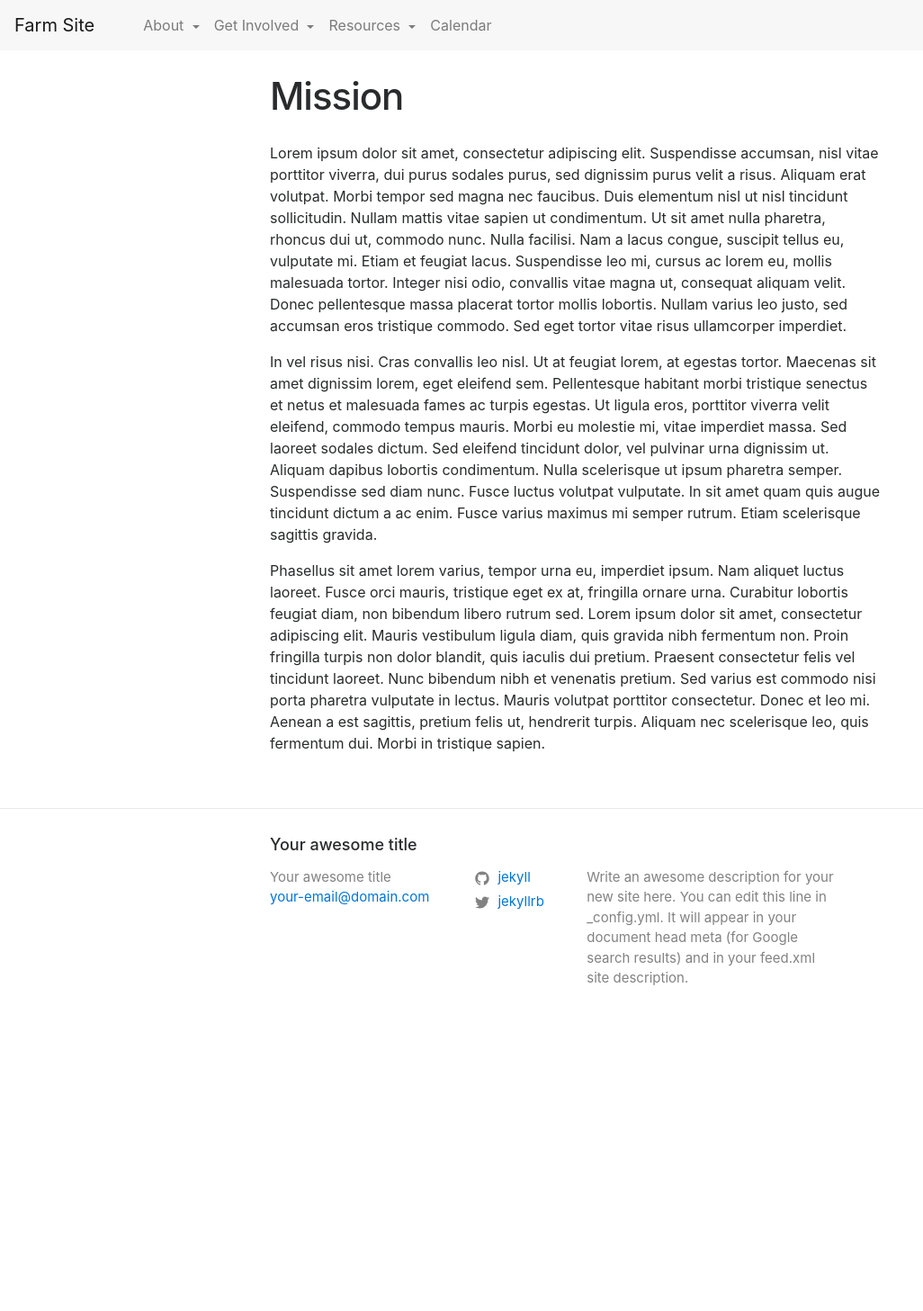
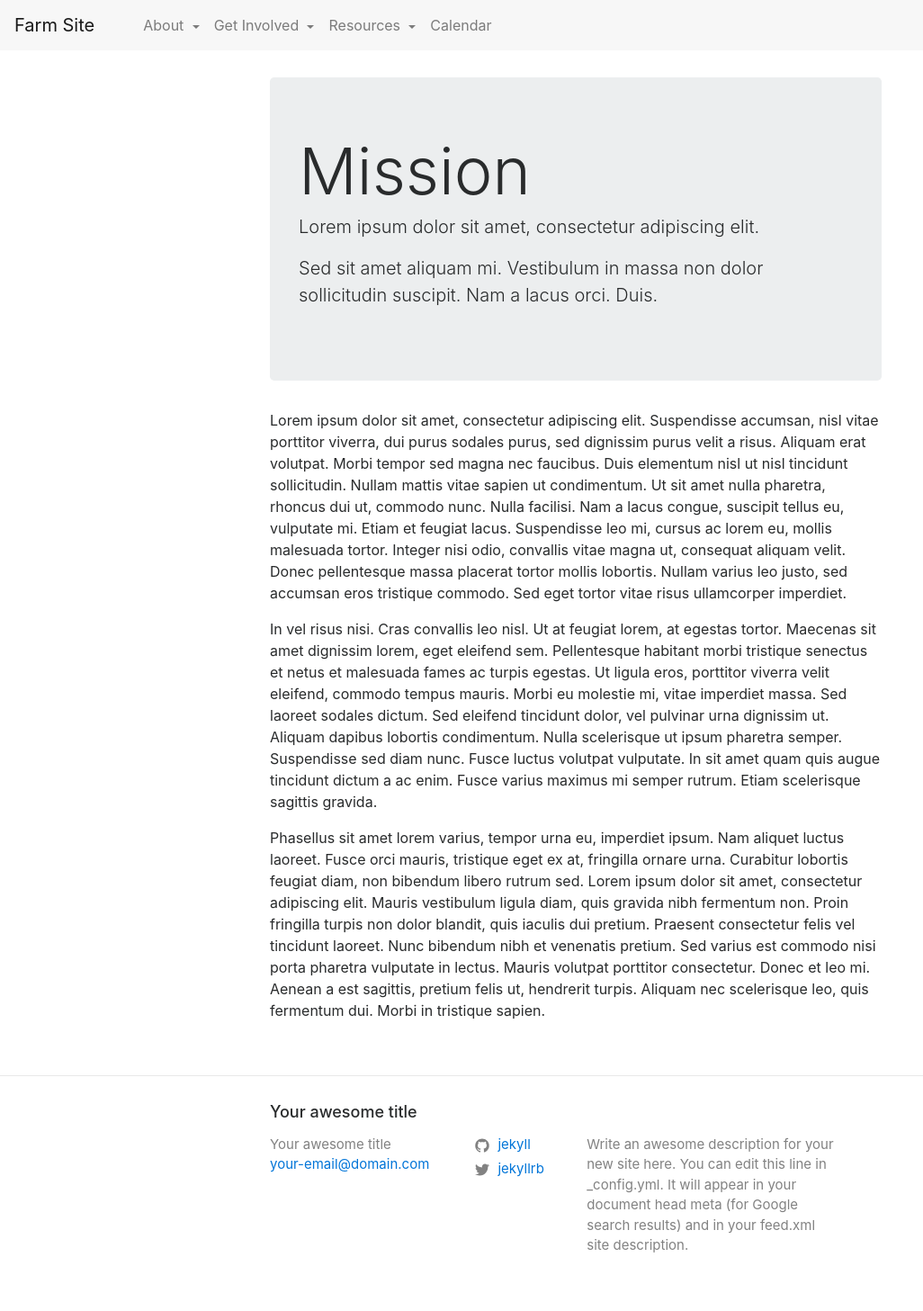
Before and after one commit to cgreim/farm-site, a Jekyll site: the page built from mission.md, in a window 1280 px wide. Shown: the whole page at 90% size, without its empty margins (0-1026 px from the left). Built offline with Jekyll 4.4.1, drawn with Linux system fonts in a browser that asks for light colours; nearby versions of some CDN libraries; before the commit the page ends 1160 px from its top, so only the background shows below that.

Commit message:
start mission layout

```diff
--- a/_includes/header.html
+++ b/_includes/header.html
@@ -11,7 +11,7 @@
             About
           </a>
           <div class="dropdown-menu" aria-labelledby="navbarDropdownMenuLink">
-            <a class="dropdown-item" href="#">Mission / Vision</a>
+            <a class="dropdown-item" href="/mission/">Mission / Vision</a>
             <a class="dropdown-item" href="#">Altgeld Sawyer</a>
           </div>
         </li>
--- a/_layouts/mission-page.html
+++ b/_layouts/mission-page.html
@@ -3,9 +3,18 @@ layout: default
 ---
 <article class="post">
 
-  <header class="post-header">
-    <h1 class="post-title">{{ page.title | escape }}</h1>
-  </header>
+  <div class="jumbotron">
+  	<h1 class="display-3">{{ page.title | escape }}</h1>
+  		<p class="lead">Lorem ipsum dolor sit amet, consectetur adipiscing elit.
+		</p>
+		<p class="lead">Sed sit amet aliquam mi. Vestibulum in massa non dolor sollicitudin suscipit. Nam a lacus orci. Duis.
+		</p>
+  	<!-- <hr class="my-4">
+  		<p>It uses utility classes for typography and spacing to space content out within the larger container.</p>
+  		<p class="lead">
+    		<a class="btn btn-primary btn-lg" href="#" role="button">Learn more</a>
+ 		</p> -->
+	</div>
 
   <div class="post-content">
     {{ content }}
```
